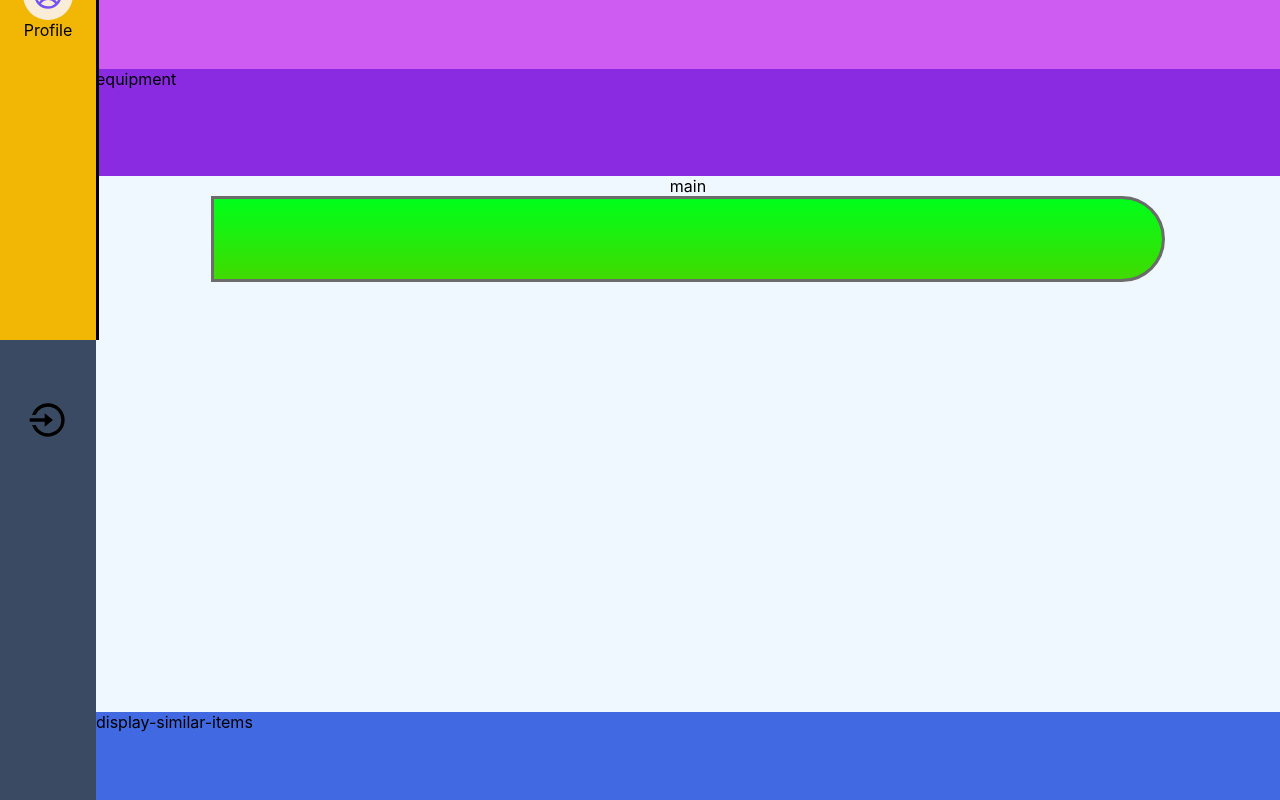
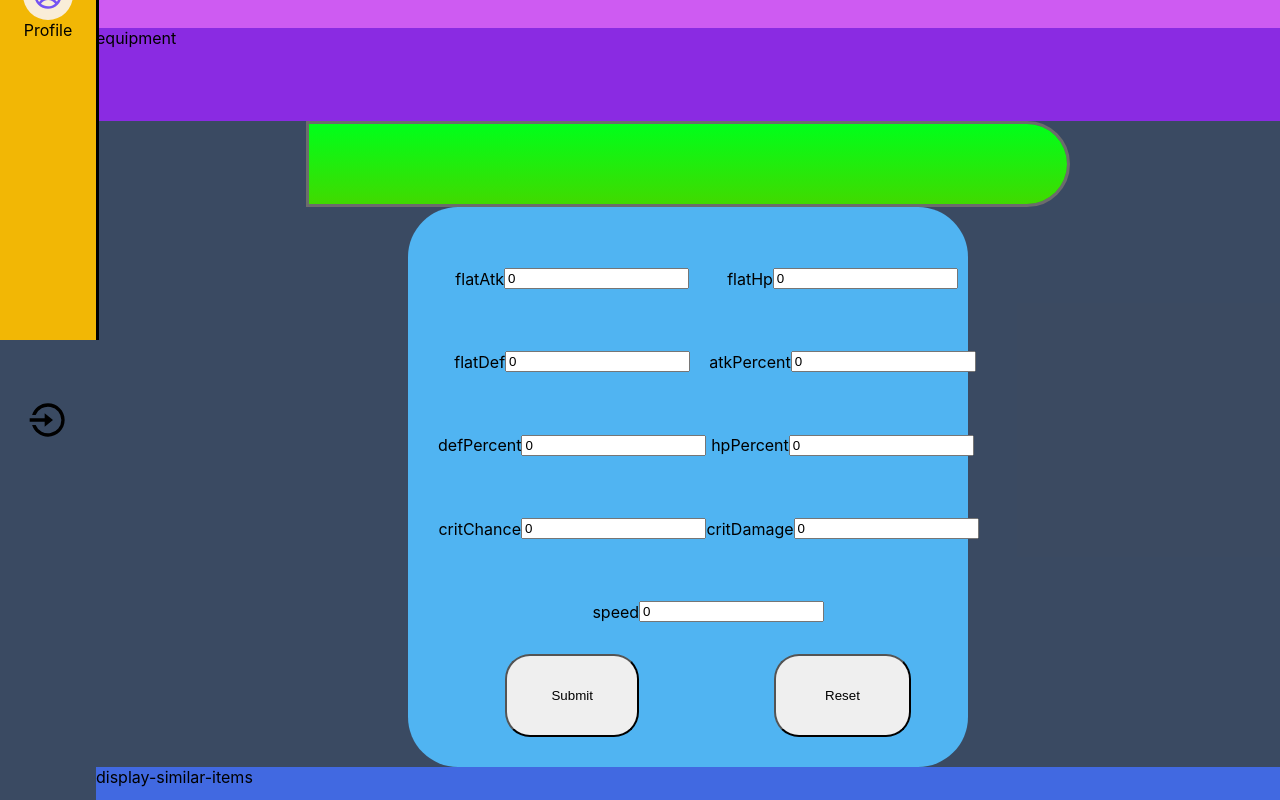
Before and after one commit to lcmalloy/E7, a React (Create React App) app in the folder e7-inventory-app/: page / in a window 1280 px wide. Shown: the part 460-1260 px from the top of the page. Built offline with nearby package versions, Linux system fonts and the light colour scheme.

Commit message:
added hp-bar to calculator component. created default values for calculator added css styling to calculator

```diff
--- a/e7-inventory-app/src/App.js
+++ b/e7-inventory-app/src/App.js
@@ -1,7 +1,7 @@
 import './App.scss';
-import Header from './components/header/Header.jsx';
-import Navbar from './components/Navbar/Navbar.jsx';
-import HpBar from './components/HpBar/HpBar.jsx'
+import Header from './components/Header/Header.jsx'
+import Navbar from './components/Navbar/Navbar.jsx'
+import Calculator from './components/Calculator/Calculator.jsx'
 
 
 const App = () => {
@@ -13,8 +13,7 @@ const App = () => {
       <div className="hero">hero</div>
       <div className="equipment-selector">equipment</div>
       <div className="main">
-        main
-      <HpBar />
+      <Calculator />
       </div>
       <div className="similar-item">display-similar-items</div>
       <div className="footer">footer</div>
--- a/e7-inventory-app/src/App.scss
+++ b/e7-inventory-app/src/App.scss
@@ -60,7 +60,7 @@ $secondary2: #F2b705;
         @include grid-theme(blueviolet, black, equipment-selector)
       }
       .main {
-        @include grid-theme(aliceblue, black, main);
+        @include grid-theme($bg1, black, main);
         display: flex;
         flex-direction: column;
         align-items: center;
--- /dev/null
+++ b/e7-inventory-app/src/components/Calculator/Calculator.jsx
@@ -0,0 +1,51 @@
+import React, { useState } from 'react'
+import HpBar from '../HpBar/HpBar'
+import './Calculator.scss'
+
+const stats = [ 'flatAtk', 'flatHp', 'flatDef', 'atkPercent', 'defPercent', 'hpPercent', 'critChance', 'critDamage', 'speed']
+
+const Calculator = () => {
+  const [equipmentStat, setEquipmentStat] = useState({
+    flatAtk: 0,
+    flatHp: 0,
+    flatDef: 0,
+    atkPercent: 0,
+    defPercent: 0,
+    hpPercent: 0,
+    critChance: 0,
+    critDamage: 0,
+    speed: 0,
+  })
+
+  const [level, setLevel] = useState(0)
+
+  const statInput = stats.map((stat) => (
+    <div className={`stat-input-${stat}`} key={stat}>
+      <label htmlFor={`calc-${stat}`}>{stat}</label>
+      <input
+        type="text"
+        id={`calc-${stat}`}
+        defaultValue={0}
+        onChange={e => {
+          setEquipmentStat({
+            ...equipmentStat,
+            [stat]: e.target.value
+          })
+        }}
+      />
+    </div>
+  ))
+
+  return (
+    <div className="calc-container">
+      <HpBar />
+      <form className="calc-stats">
+        {statInput}
+        <button>Submit</button>
+        <button>Reset</button>
+      </form>
+    </div>
+  )
+}
+
+export default Calculator
--- /dev/null
+++ b/e7-inventory-app/src/components/Calculator/Calculator.scss
@@ -0,0 +1,87 @@
+@import '../../App.scss';
+
+@media (grid: 0) {
+  @media (min-width:20em) {
+    .calc-container {
+      display: flex;
+      flex-direction: column;
+      width: 80%;
+      align-items: center;
+    }
+
+    .calc-stats {
+      background-color: $secondary1;
+      width: 500px;
+      height: 500px;
+      border-radius: 50px;
+      display: grid;
+      align-content: space-around;
+      justify-items: center;
+      grid-template: repeat(1fr, 10) / 1fr 1fr;
+      grid-template-areas:
+      "flatAtk flatAtk"
+      "flatHp flatHp"
+      "flatDef flatDef"
+      "atkPercent atkPercent"
+      "defPercent defPercent"
+      "hpPercent hpPercent"
+      "critChance critChance"
+      "critDamage critDamage"
+      "speed speed"
+      ;
+      padding: 30px;
+
+      div {
+        display:flex;
+        justify-content: center;
+        align-items: center;
+      }
+
+      button {
+        border-radius: 25px;
+        width: 50%;
+      }
+    }
+    .stat-input-flatAtk {
+      grid-area: flatAtk;
+    }
+    .stat-input-flatHp {
+      grid-area: flatHp;
+    }
+    .stat-input-flatDef {
+      grid-area: flatDef;
+    }
+    .stat-input-atkPercent {
+      grid-area: atkPercent;
+    }
+    .stat-input-defPercent {
+      grid-area: defPercent;
+    }
+    .stat-input-hpPercent {
+      grid-area: hpPercent;
+    }
+    .stat-input-critChance {
+      grid-area: critChance;
+    }
+    .stat-input-critDamage {
+      grid-area: critDamage;
+    }
+    .stat-input-speed {
+      grid-area: speed;
+    }
+  }
+  @media (min-width: 80em) {
+    .calc-stats {
+      width: 500px;
+      height: 500px;
+      grid-template: 1fr 1fr 1fr 1fr 1fr 1fr / 1fr 1fr;
+      grid-template-areas:
+      "flatAtk flatHp"
+      "flatDef atkPercent"
+      "defPercent hpPercent"
+      "critChance critDamage"
+      "speed speed"
+      ;
+    }
+  }
+}
```
